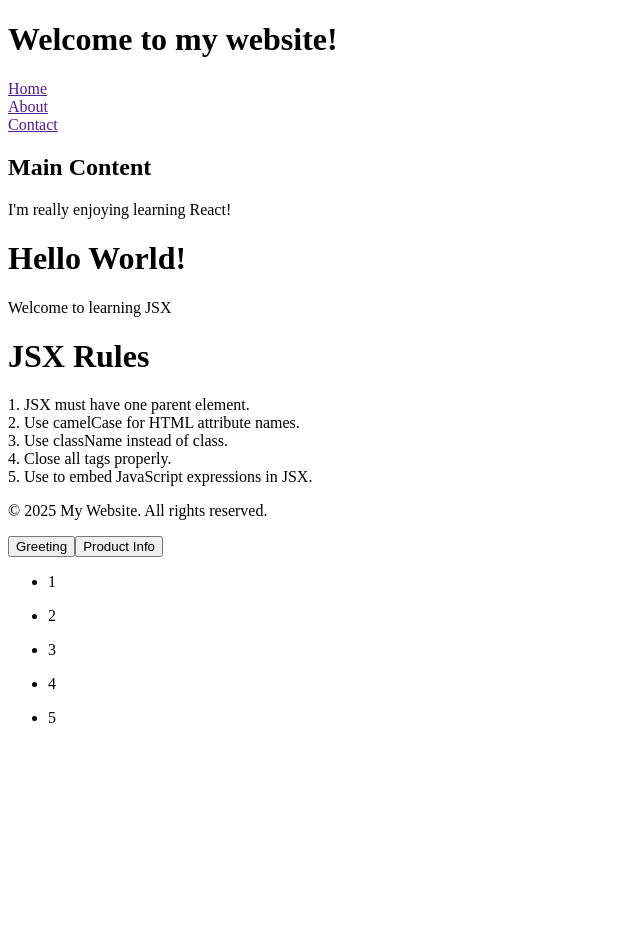
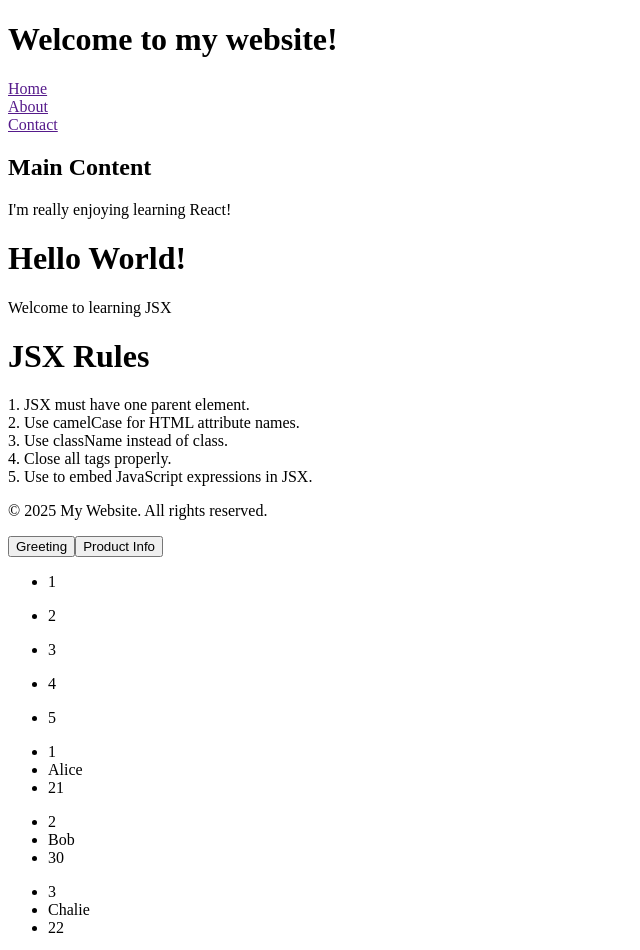
Before and after one commit to valentinegamma/RelearningReact, a React (Vite) app: page / in a window 1280 px wide. Shown: the top 950 px of the page, without its empty margins (0-640 px from the left). Before the commit the page ends 800 px from the top, so only its background shows below. Built offline with nearby package versions, Linux system fonts and the light colour scheme.

Commit message:
V 1.4 Release

```diff
--- a/src/App.jsx
+++ b/src/App.jsx
@@ -7,6 +7,7 @@ import Greeting from "./Components/Greeting";
 import { useState } from "react";
 import ProductInfo from "./Components/ProductInfo";
 import Lists from "./Components/Lists";
+import UserData from "./Components/UserData";
 
 function App() {
   const [showGreeting, setShowGreeting] = useState(false);
@@ -25,6 +26,14 @@ function App() {
       <button onClick={() => setShowProductInfo(!showProductInfo)}>Product Info</button>
       {showProductInfo && <ProductInfo />}
       <Lists />
+
+    {UserData.map((user, index) => (
+      <ul key={index}>
+        <li>{user.id}</li>
+        <li>{user.name}</li>
+        <li>{user.age}</li>
+      </ul>
+    ))}
     </>
   )
 }
--- /dev/null
+++ b/src/Components/UserData.jsx
@@ -0,0 +1,5 @@
+export default[
+  {id: 1, name: 'Alice', age: 21},
+  {id: 2, name: 'Bob', age: 30},
+  {id: 3, name: 'Chalie', age: 22}
+]
```
